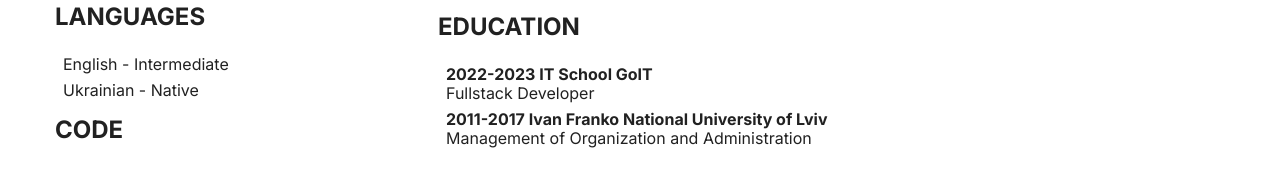
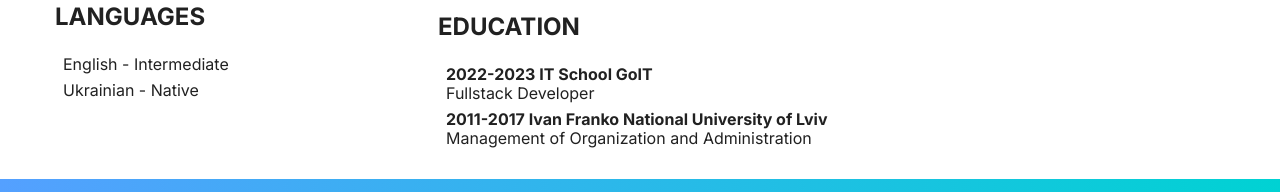
Before and after one commit to Mariia1811/rsschool-cv, a plain HTML site: page index.html in a window 1280 px wide. Shown: the part 985-1177 px from the top of the page. Drawn offline with Linux system fonts and the light colour scheme.

Commit message:
fix: section code

```diff
--- a/index.html
+++ b/index.html
@@ -78,9 +78,7 @@
                     </li>
                 </ul>
             </section>
-            <section id="code">
-                <h2 class="section__title">Code</h2>
-            </section>
+
         </div>
         <div class="right-side">
             <section id="summary">
```
